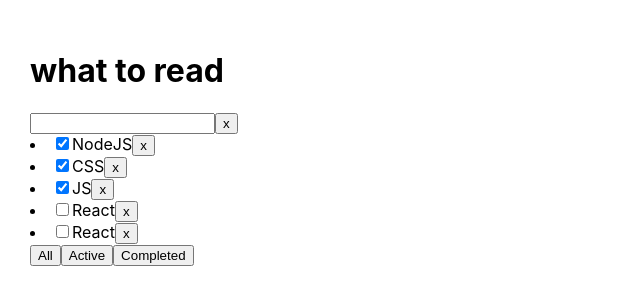
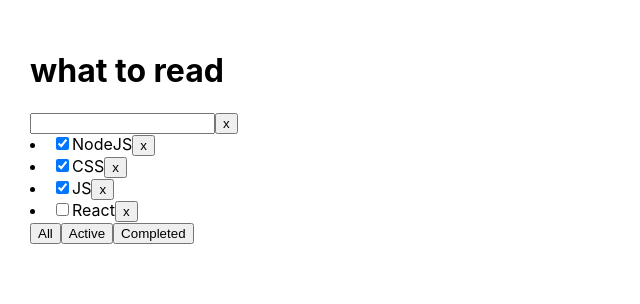
Before and after one commit to Yura574/todolist1, a React (Create React App) app: page / in a window 1280 px wide. Shown: the top 304 px of the page, without its empty margins (0-640 px from the left). Built offline with nearby package versions, Linux system fonts and the light colour scheme.

Commit message:
lesson 2,fix

```diff
--- a/src/App.tsx
+++ b/src/App.tsx
@@ -11,7 +11,6 @@ function App() {
         {id: 2, title: 'CSS', isDone: true},
         {id: 3, title: 'JS', isDone: true},
         {id: 4, title: 'React', isDone: false},
-        {id: 5, title: 'React', isDone: false},
     ])
 
     let [filter, setFilter] = useState<FilterValueType>('all')
```
